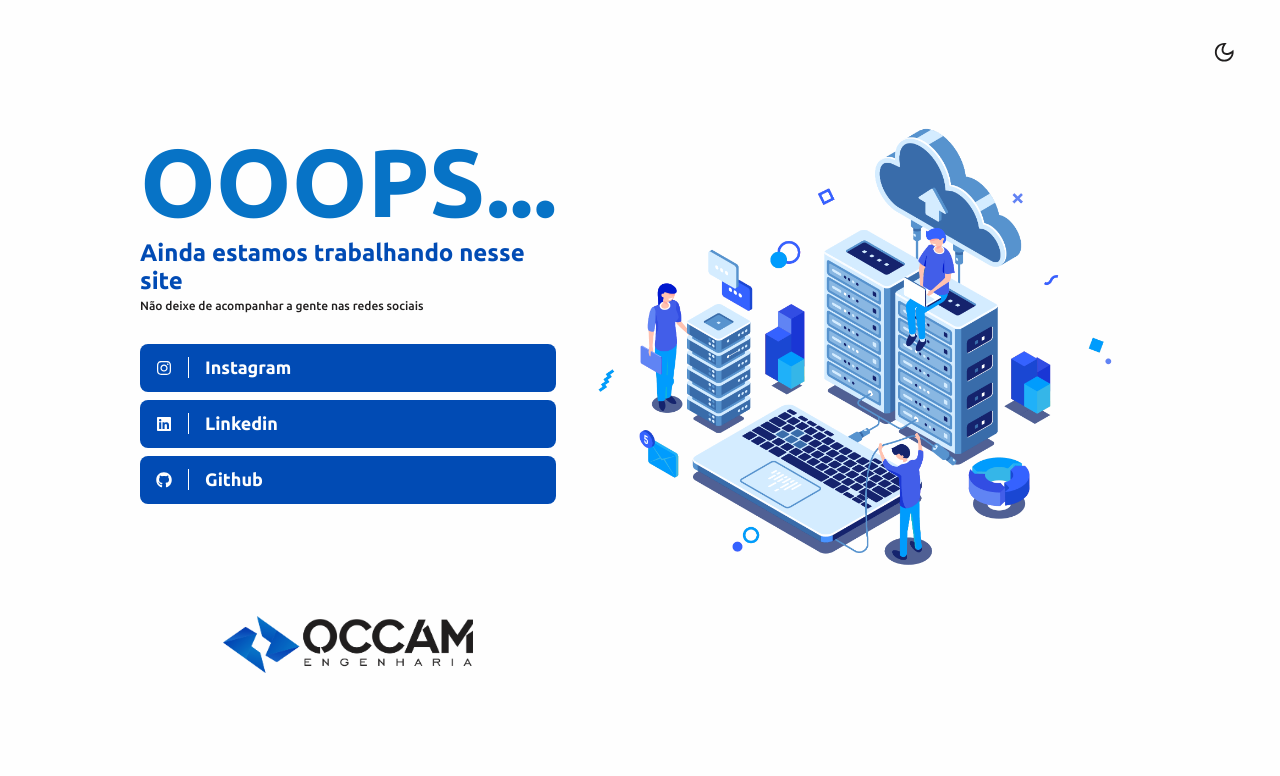
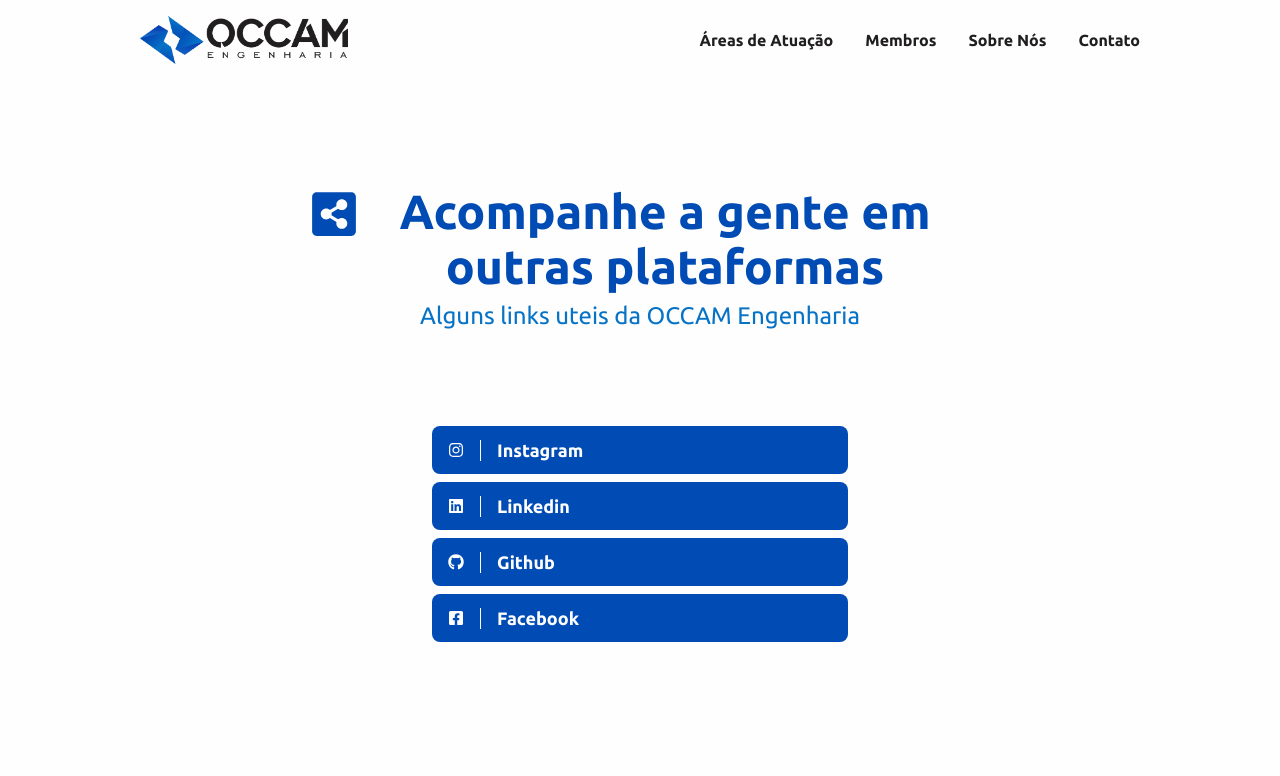
Before and after one commit to occamengenharia/site, a Next.js app: page /links in a window 1280 px wide. Shown: the top 776 px of the page. Built offline with nearby package versions, Linux system fonts and the light colour scheme.

Commit message:
pagina de links

```diff
--- a/src/pages/links.tsx
+++ b/src/pages/links.tsx
@@ -1,8 +1,15 @@
 import { Container } from '@/styles/pages/Links'
 import SEO from '@/components/SEO'
 import Link from '@/components/Link'
-import { FaInstagram, FaLinkedin, FaGithub } from 'react-icons/fa'
-import BtnTheme from '@/components/BtnTheme'
+import {
+  FaInstagram,
+  FaLinkedin,
+  FaGithub,
+  FaShareAltSquare,
+  FaFacebookSquare
+} from 'react-icons/fa'
+import { Footer } from '@/components'
+import Header from '@/components/Header/Header'
 
 const Home: React.FC = () => {
   const description = 'OCCAM Engenharia, Empresa Júnior de Computação UTFPR-PB'
@@ -10,11 +17,15 @@ const Home: React.FC = () => {
     <Container>
       <SEO title="HOME" image="/banner.png" description={description} />
       <main>
-        <section>
-          <h1>OOOPS...</h1>
-          <h4>Ainda estamos trabalhando nesse site</h4>
-          <p>Não deixe de acompanhar a gente nas redes sociais</p>
-          <BtnTheme />
+        <Header />
+        <div id="firstText">
+          <h3>
+            <FaShareAltSquare />
+          </h3>
+          <h2>Acompanhe a gente em outras plataformas</h2>
+        </div>
+        <span id="subtext">Alguns links uteis da OCCAM Engenharia</span>
+        <div id="links">
           <Link
             icon={FaInstagram}
             href="https://www.instagram.com/occamengenharia/"
@@ -30,10 +41,13 @@ const Home: React.FC = () => {
             href="https://github.com/occamengenharia"
             text="Github"
           />
-
-          <img src="occam.png" alt="OCCAM Engenharia" />
-        </section>
-        <img src="/Isometric.png" alt="Homens trabalando com tecnologia" />
+          <Link
+            icon={FaFacebookSquare}
+            href="https://www.facebook.com/occamengenharia"
+            text="Facebook"
+          />
+        </div>
+        <Footer />
       </main>
     </Container>
   )
--- a/src/styles/pages/Links.ts
+++ b/src/styles/pages/Links.ts
@@ -1,78 +1,80 @@
 import styled from 'styled-components'
 
 export const Container = styled.div`
-  width: 100vw;
-  height: 100vh;
-  display: flex;
-  justify-content: center;
-  align-items: center;
   main {
-    width: min(90vw, 500px);
     display: flex;
-    justify-content: center;
-
-    > section {
-      max-width: 27.2rem;
-      height: 100%;
+    flex-direction: column;
+    align-items: center;
+    align-content: center;
+  }
+  div#firstText {
+    margin-top: 4.8rem;
+  }
+  h3 {
+    font-size: 8rem;
+    text-align: center;
+    color: ${props => props.theme.colors.primary};
+  }
+  h2 {
+    font-family: Ubuntu;
+    font-style: normal;
+    font-weight: bold;
+    font-size: 32px;
+    line-height: 37px;
+    width: 258px;
+    height: 111px;
+    text-align: center;
+    color: ${props => props.theme.colors.primary};
+  }
+  span#subtext {
+    font-family: Ubuntu;
+    font-style: normal;
+    font-weight: 300;
+    font-size: 16px;
+    line-height: 18px;
+    text-align: center;
+    width: 148px;
+    height: 36px;
+    color: ${props => props.theme.colors.secundary};
+    margin-bottom: 7.2rem;
+  }
+  div#links {
+    width: 27.2rem;
+    margin-bottom: 7.2rem;
+  }
+  @media only screen and (min-width: ${props => props.theme.breakpoints.md}px) {
+    div#firstText {
       display: flex;
-      flex-direction: column;
-      justify-content: center;
-      align-items: flex-start;
-
-      h1 {
-        font-size: 6.4rem;
-        color: ${props => props.theme.colors.secundary};
-      }
-      h4 {
-        font-size: 1.6rem;
-        color: ${props => props.theme.colors.primary};
-        margin-top: 0.2rem;
-      }
-
-      p {
-        margin-top: 0.4rem;
-        margin-bottom: 3.2rem;
-        font-size: 1.2rem;
-        color: ${props => props.theme.colors.text};
-      }
-
-      > img {
-        align-self: center;
-        width: 60%;
-        margin-top: 6.4rem;
-      }
+      flex-direction: row;
+      align-content: flex-start;
     }
-    > img {
-      display: none;
+    h2 {
+      font-family: Ubuntu;
+      font-style: normal;
+      font-weight: bold;
+      font-size: 48px;
+      line-height: 55px;
+      text-align: center;
+      width: 612px;
+      height: 110px;
+      margin-top: 5.6rem;
     }
-
-    @media (min-width: ${props => props.theme.breakpoints.md}px) {
-      width: min(90vw, 1000px);
-      display: flex;
-      justify-content: space-between;
-
-      > section {
-        align-items: flex-start;
-        max-width: 41.6rem;
-
-        h1 {
-          font-size: 9.6rem;
-        }
-
-        h4 {
-          font-size: 2.4rem;
-        }
-
-        > img {
-          margin-top: 11.2rem;
-        }
-      }
-
-      > img {
-        align-self: flex-start;
-        display: initial;
-        max-width: 60rem;
-      }
+    h3 {
+      margin-top: 3.5rem;
+    }
+    span#subtext {
+      font-family: Ubuntu;
+      font-style: normal;
+      font-weight: 300;
+      font-size: 24px;
+      line-height: 28px;
+      width: 500px;
+      height: 28px;
+      margin-top: 0.8rem;
+      margin-bottom: 9.6rem;
+    }
+    div#links {
+      width: 416px;
     }
   }
 `
```
